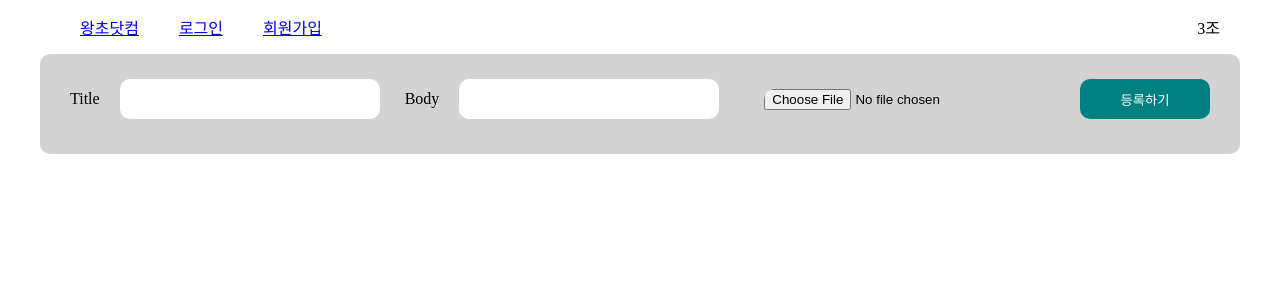
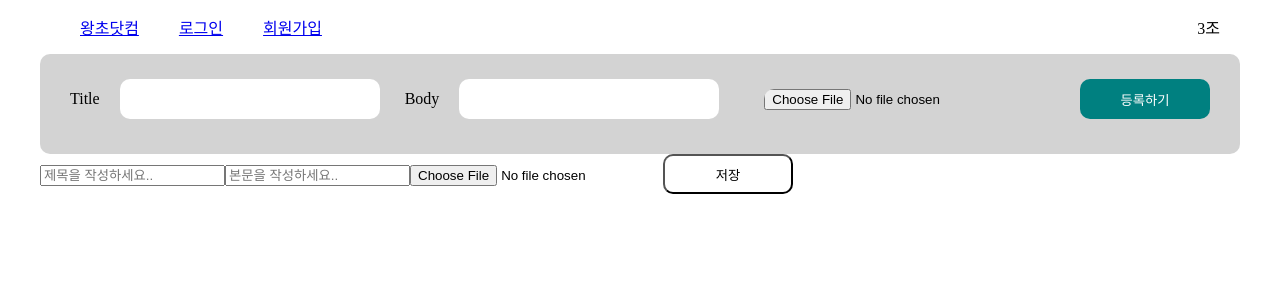
Before and after one commit to foryoudrizzle14/Front_client, a React (Create React App) app: page / in a window 1280 px wide. Shown: the top 300 px of the page. Built offline with nearby package versions, Linux system fonts and the light colour scheme.

Commit message:
login 토큰 가져오기 성공!

```diff
--- a/package.json
+++ b/package.json
@@ -7,6 +7,7 @@
     "@testing-library/react": "^13.0.0",
     "@testing-library/user-event": "^13.2.1",
     "axios": "^1.4.0",
+    "http-proxy-middleware": "^2.0.6",
     "react": "^18.2.0",
     "react-dom": "^18.2.0",
     "react-redux": "^8.0.5",
--- a/src/Components/Main.js
+++ b/src/Components/Main.js
@@ -3,7 +3,7 @@ import Header from './Header';
 import Form from './Form';
 import GlobalStyle from '../GlobalStyle';
 import styled from 'styled-components';
-// import Posts from '../Pages/Posts';
+import Posts from '../Pages/Posts';
 
 function Main() {
   return (
@@ -12,7 +12,7 @@ function Main() {
       <Wrap>
         <Header />
         <Form />
-        {/* <Posts /> */}
+        <Posts />
       </Wrap>
     </>
   );
--- a/src/Pages/Login.js
+++ b/src/Pages/Login.js
@@ -1,7 +1,8 @@
 import { useState } from "react";
 import { Link } from "react-router-dom";
 import styled from "styled-components";
-import { AuthApi } from "../Shared/Api";
+import { AuthApi } from "react";
+// import axios from 'axios';
 
 function LogIn() {
   const [email, setEmail] = useState({
@@ -34,7 +35,7 @@ function LogIn() {
       alert("Log in!");
 
       try {
-        const res = await AuthApi.signin({
+        const res = await AuthApi.login({
           email: email.value,
           password: password.value,
         });
@@ -42,6 +43,20 @@ function LogIn() {
       } catch (err) {
         console.log(err);
       }
+
+
+      // axios
+      //     .post(
+      //       "http://localhost:3001", // 미리 약속한 주소
+      //       { email:email.value, password:password.value }, // 서버가 필요로 하는 데이터를 넘겨주고,
+      //       { headers: {} } // 누가 요청했는 지 알려줍니다. (config에서 해요!)
+      //     )
+      //     .then(function (response) {
+      //       console.log(response);
+      //     })
+      //     .catch(function (error) {
+      //       console.log(error);
+      //     });
     } else {
       alert("Please enter your email and password.");
       return;
--- /dev/null
+++ b/src/Pages/Posts.js
@@ -0,0 +1,79 @@
+import React, { useState } from 'react';
+import { useNavigate } from 'react-router-dom';
+import axios from 'axios';
+
+
+function Post() {
+  const [input, setInput] = useState({
+    title: '',
+    content: '',
+    image: '',
+  });
+  const [file, setFile] = useState('');
+  const navigate = useNavigate();
+
+  const onChangeHandler = (e) => {
+    const { name, value } = e.target;
+    setInput({ ...input, [name]: value });
+  };
+
+  const onSubmitHandler = async (e) => {
+    e.preventDefault();
+    let formData = new FormData();
+    formData.append('title', input.title);
+    formData.append('content', input.content);
+    formData.append('image', input.image);
+
+    const config = {
+      headers: { 'content-type': 'multipart/form-data' },
+    };
+
+    axios
+      .post('http://localhost:3001/api/posts', formData, config)
+      .then((res) => {
+        console.log(formData);
+      });
+
+    setInput({ title: '', content: '' });
+    navigate('/questions');
+  };
+
+  const onChangePreView = (e) => {
+    const fileBlob = URL.createObjectURL(e.target.files[0]);
+    setInput((prev) => ({ ...prev, image: e.target.files[0] }));
+    setFile(fileBlob);
+  };
+
+  return (
+    <>
+      <div>
+        <form enctype='multipart/form-data' onSubmit={onSubmitHandler}>
+          <input
+            type='text'
+            onChange={onChangeHandler}
+            name='title'
+            value={input.title}
+            placeholder='제목을 작성하세요..'
+          />
+          <input
+            type='text'
+            onChange={onChangeHandler}
+            name='content'
+            value={input.content}
+            placeholder='본문을 작성하세요..'
+          />
+          <input
+            type='file'
+            id='file'
+            accept='image/*'
+            onChange={onChangePreView}
+          />
+          <button>저장</button>
+          <img src={file} alt={file} />
+        </form>
+      </div>
+    </>
+  );
+}
+
+export default Post;
--- a/src/Pages/Signup.js
+++ b/src/Pages/Signup.js
@@ -42,6 +42,7 @@ function Signup () {
   };
 
   const validateSignUpData = () => {
+    //유효성 검사결과
     const isEmailValid = emailRegex.test(email.value);
     const isNicknameValid = nicknameRegex.test(nickname.value);
     const isPasswordValid = passwordRegex.test(password.value);
@@ -52,7 +53,9 @@ function Signup () {
     setPassword((prevPassword) => ({ ...prevPassword, err: !isPasswordValid }));
     setConfirmPassword((prevConfimPw) => ({ ...prevConfimPw, err: !doPasswordsMatch }));
 
-    return isEmailValid && isNicknameValid && isPasswordValid && doPasswordsMatch;
+    return !isEmailValid || !isNicknameValid || !isPasswordValid || !doPasswordsMatch
+      ? false
+      : true;
   };
 
   const handleSubmit = async () => {
@@ -65,12 +68,15 @@ function Signup () {
           nickname: nickname.value,
           password: password.value,
         });
-        console.log(res);
+        alert(res.data.message);
+        // Navigate("/")
+      } catch (err) {
+        alert(err.response.data.errorMessage);
+      }
+      return;
 
-      } catch (err) {
-        console.log(err);
-      }
     } else {
+
       return;
     }
   };
--- a/src/Shared/Api.js
+++ b/src/Shared/Api.js
@@ -3,7 +3,7 @@ import axios from 'axios';
 
 // 싱글톤 패턴으로 axios 인스터스를 생성
 export const api = axios.create({
-    baseURL:"",
+    baseURL:"http://localhost:3001",
     headers:{
             /* */
     },
@@ -12,7 +12,7 @@ export const api = axios.create({
 
 export const AuthApi = {
     // 회원정보 관련
-    signup: (payload)=> api.post('/signup', payload),
-    Login: (payload)=> api.post('/Login', payload),
+    signup: (payload)=> api.post('/api/signup', payload),
+    login: (payload)=> api.post('/api/login', payload),
 
 }
```
Also changed, not shown: src/setupProxy.js (added, +10 -0 lines), 1 other file (tests, documents, lock files or other folders).
